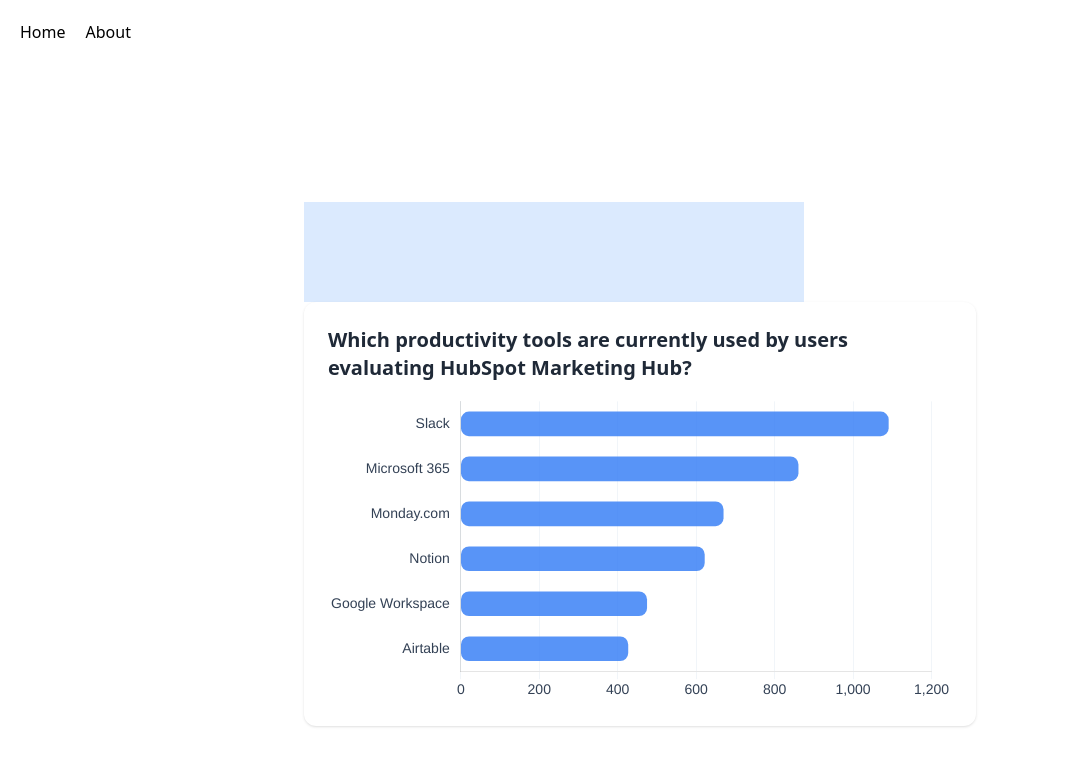
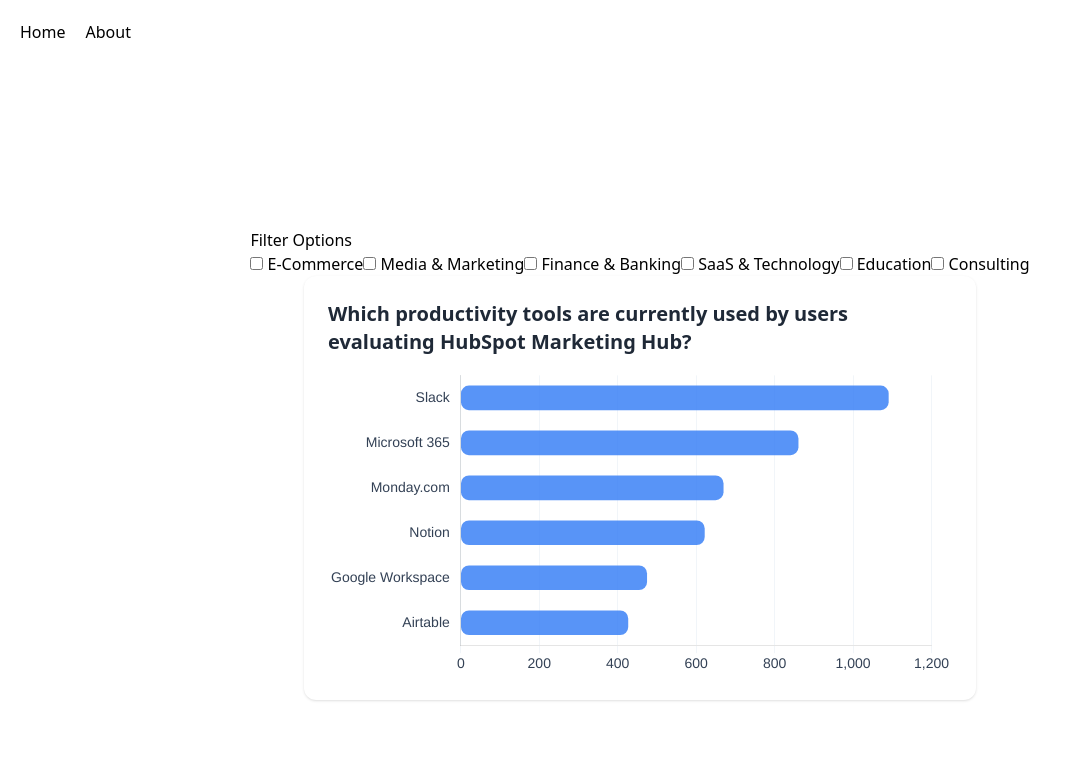
Before and after one commit to matheuscteo/OMRDashboard, a Nuxt app: page / in a window 1280 px wide. Shown: the top 766 px of the page, without its empty margins (0-1071 px from the left). Built offline with nearby package versions, Linux system fonts and the light colour scheme.

Commit message:
feat: Adds proper filtering by industry - and reactivity for the BarChart component

```diff
--- a/components/BarChart.vue
+++ b/components/BarChart.vue
@@ -25,7 +25,8 @@
 
 const barColor = "rgba(59, 130, 246, 0.85)";
 
-const chartData = {
+const chartData = computed(() => {
+  return {
     labels: props.data.labels,
     datasets: [
       {
@@ -38,6 +39,7 @@
       },
     ],
   };
+});
 
 const chartOptions = {
   indexAxis: "y",
--- a/components/FilterOptions.vue
+++ b/components/FilterOptions.vue
@@ -1,5 +1,32 @@
-<script lang="ts" setup></script>
+<script lang="ts" setup>
+import type { FilterState } from "~/types";
+
+const industryOptions = [
+  "E-Commerce",
+  "Media & Marketing",
+  "Finance & Banking",
+  "SaaS & Technology",
+  "Education",
+  "Consulting",
+];
+const props = defineProps<{ filters: string[] }>();
+
+const emit = defineEmits<{
+  (e: "update-filters", updateFilter: string): void;
+}>();
+</script>
 
 <template>
-  <div class="w-[500px] h-[100px] bg-blue-100"></div>
+  <div>
+    <h3>Filter Options</h3>
+    <label v-for="option in industryOptions" :key="option">
+      <input
+        type="checkbox"
+        :value="option"
+        :checked="filters.includes(option)"
+        @change="emit('update-filters', option)"
+      />
+      {{ option }}
+    </label>
+  </div>
 </template>
--- a/pages/index.vue
+++ b/pages/index.vue
@@ -1,22 +1,65 @@
 <script lang="ts" setup>
-import { ref, computed } from "vue";
+import { ref, computed, reactive } from "vue";
 import { useHubSpotData } from "~/composables/useHubSpotData";
 import { processData } from "~/utils/processData";
 import type { FilterState } from "~/types";
 
-const { data } = useHubSpotData();
-const filters = ref<FilterState>({
+const filters = reactive<FilterState>({
   companySize: [],
   industry: [],
   quarter: [],
 });
 
-const chartData = computed(() => processData(data.questions[0], filters.value));
+const { data: unprocessedData, loading, error } = useHubSpotData();
+
+const questionId = ref("q1");
+const unprocessedQuestion = computed(() =>
+  unprocessedData.questions.find((q) => q.questionId === questionId.value)
+);
+
+const data = computed(() => {
+  if (!unprocessedQuestion.value) {
+    return null;
+  }
+  const processedData = processData(unprocessedQuestion.value, filters);
+  if (
+    !processedData ||
+    processedData.values.length === 0 ||
+    processedData.labels.length === 0
+  ) {
+    return null;
+  }
+  console.log("reprocessing", processedData);
+
+  return processedData;
+});
+
+const handleUpdateFilters = (
+  updateFilter: string,
+  filterCategory: keyof FilterState
+) => {
+  console.log(`Updating filter for ${filterCategory}: ${updateFilter}`);
+  if (filters[filterCategory].includes(updateFilter)) {
+    console.log(`Removing filter: ${updateFilter}`);
+    filters[filterCategory] = filters[filterCategory].filter(
+      (item) => item !== updateFilter
+    );
+  } else {
+    console.log(`Adding filter: ${updateFilter}`);
+    filters[filterCategory].push(updateFilter);
+  }
+};
 </script>
 
 <template>
   <div>
-    <FilterOptions />
-    <BarChart :data="chartData" />
+    <FilterOptions
+      :filters="filters.industry"
+      @update-filters="handleUpdateFilters($event, 'industry')"
+    />
+    <div v-if="loading">Loading...</div>
+    <div v-else-if="error">Error loading data.</div>
+    <BarChart v-else-if="data" :data="data" />
+    <div v-else>No data available.</div>
   </div>
 </template>
```
Also changed, not shown: types.ts (+5 -3 lines). Lines whose indentation alone changed are shown as unchanged.
